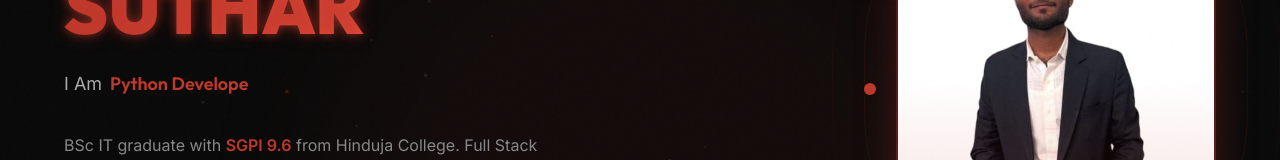
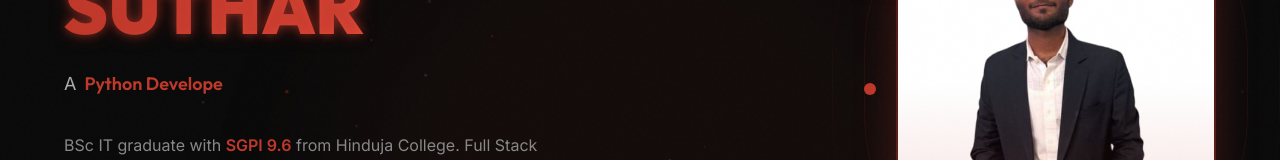
Before and after one commit to Parag407/parag_suthar, a React (Vite) app: page / in a window 1280 px wide. Shown: the part 270-430 px from the top of the page. Built offline with nearby package versions, Linux system fonts and the light colour scheme.

Commit message:
Update hero section text from 'I Am' to 'A'

```diff
--- a/src/components/HeroSection.jsx
+++ b/src/components/HeroSection.jsx
@@ -71,7 +71,7 @@ const HeroSection = () => {
 
             {/* Typewriter */}
             <div className="flex items-center gap-2 mb-8 h-8">
-              <span className="text-knight-gray-faint font-inter text-lg">I Am </span>
+              <span className="text-knight-gray-faint font-inter text-lg">A</span>
               <span className="text-knight-red font-outfit font-semibold text-lg">
                 {displayText}
                 <span className="animate-[typeCursor_1s_step-end_infinite] text-knight-red">|</span>
```
